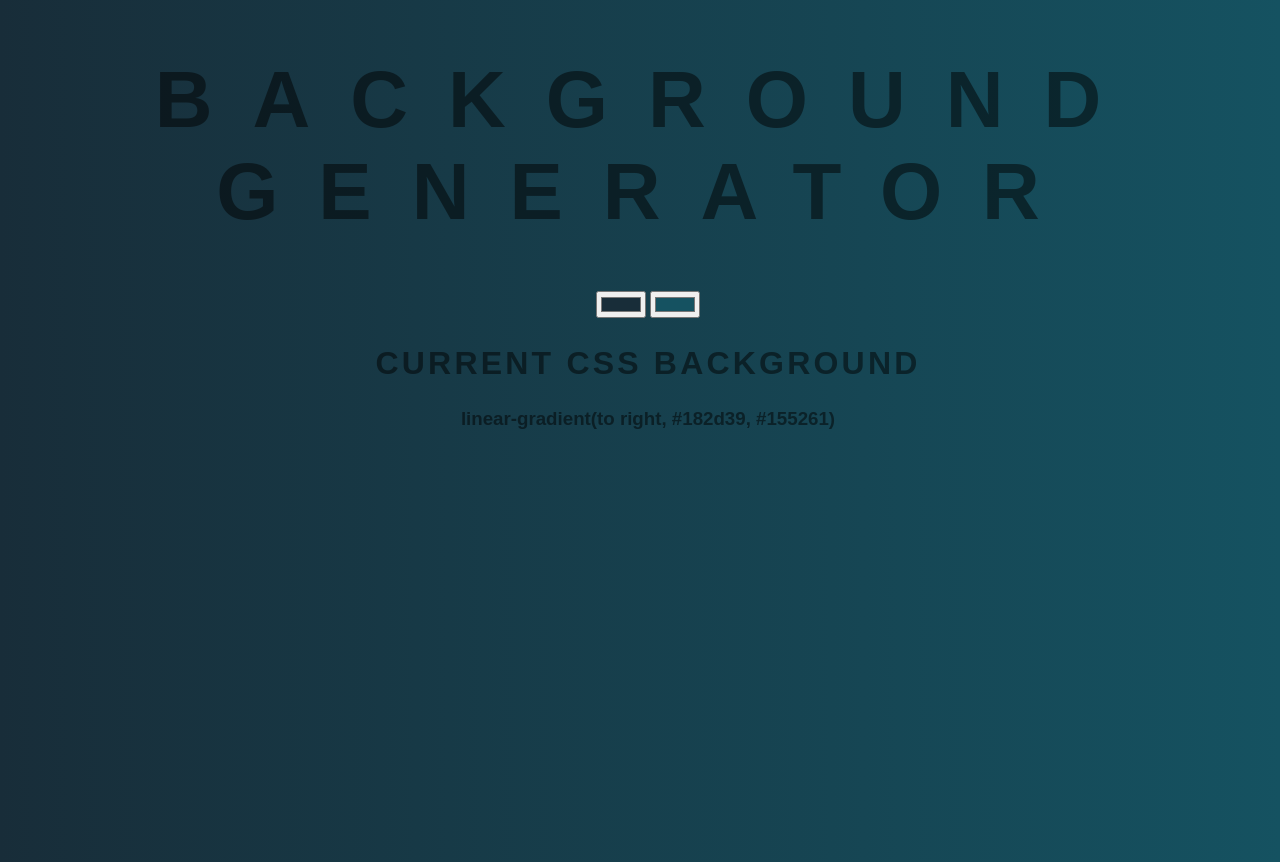
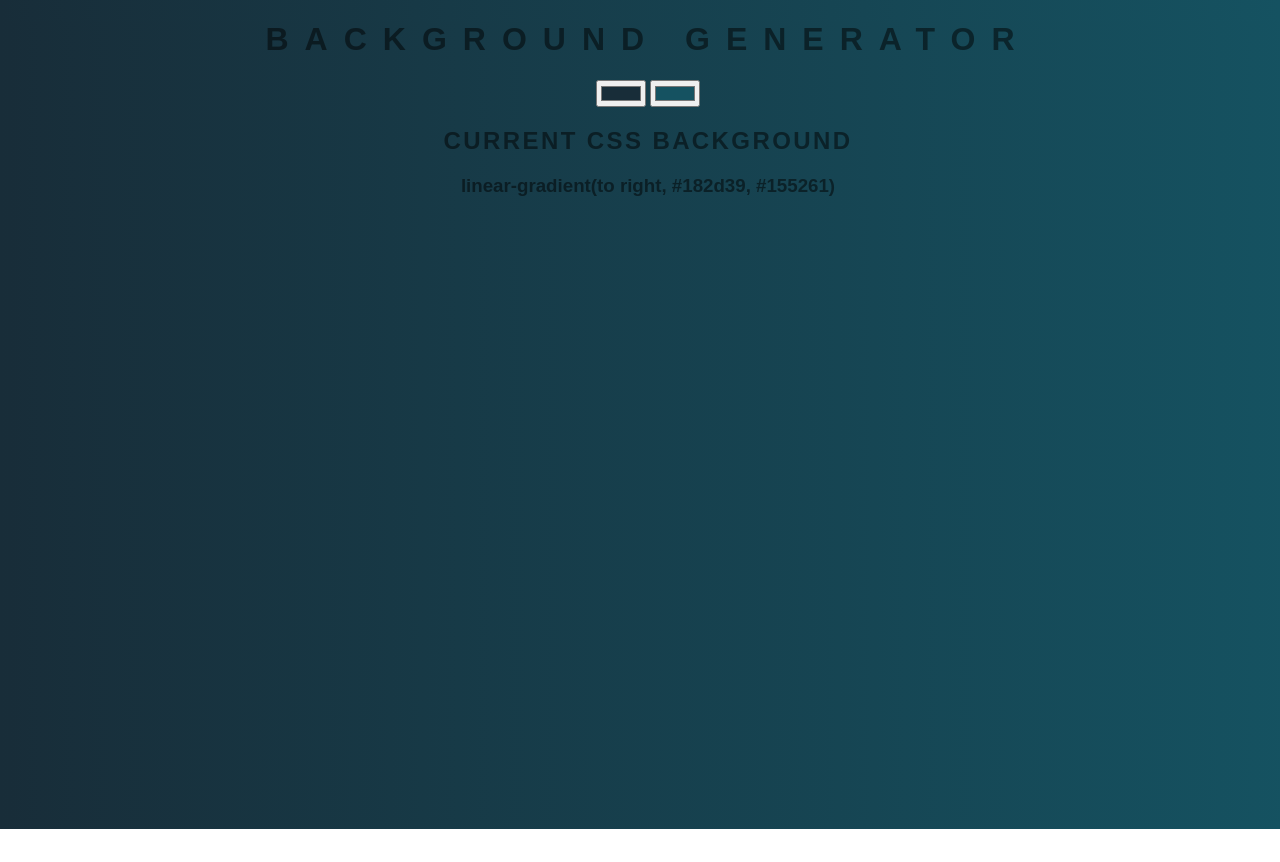
Before and after one commit to OluJoseph/Background-Color-Generator, a plain HTML site: page index.html in a window 1280 px wide. After the commit the page ends 829 px from the top, so only its background shows below. Drawn offline with Linux system fonts and the light colour scheme.

Commit message:
Add files via upload

```diff
--- a/style.css
+++ b/style.css
@@ -2,6 +2,8 @@ body {
     width: 100%;
     max-width: 100%;
     height: 100vh;
+}
+body, html {
     text-align: center;
     background: linear-gradient(to right, #182d39, #155261);
 }
@@ -13,13 +15,13 @@ body {
 }
 
 h1 {
-    font-size: 5em;
+    /* font-size: 100%; */
     text-align: center;
     letter-spacing: 0.5em;
 }
 
 h2 {
-    font-size: 2em;
+    /* font-size: 2em; */
     text-align: center;
     letter-spacing: 0.1em;
 }
```
Also changed, not shown: script.js (line endings or trailing spaces).
